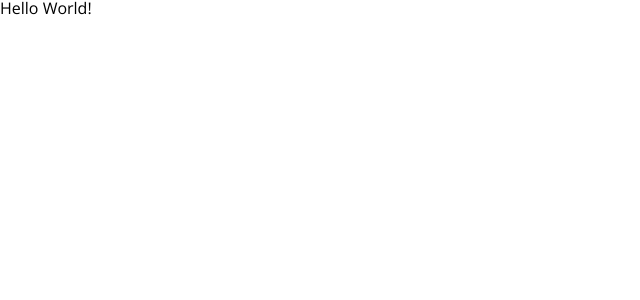
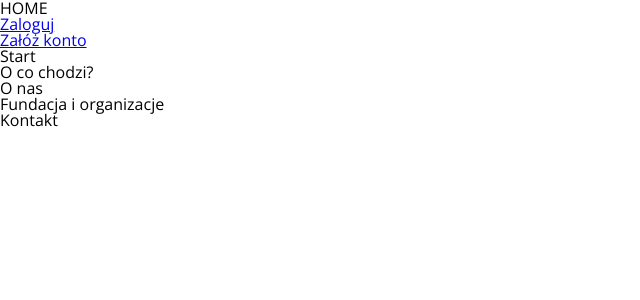
Before and after one commit to Rozycos/Oddam, a React (Create React App) app: page / in a window 1280 px wide. Shown: the top 300 px of the page, without its empty margins (0-640 px from the left). Built offline with nearby package versions, Linux system fonts and the light colour scheme.

Commit message:
created login, signin and home pages. Created basic routing, created home header and nav

```diff
--- a/src/App.js
+++ b/src/App.js
@@ -1,12 +1,23 @@
+import { HashRouter, Route, Routes} from "react-router-dom";
+import Home from "./components/Home/Home";
+import Login from "./components/Login/Login";
+import SignIn from "./components/SignIn/SignIn";
 //import logo from './logo.svg';
 //import './App.css';
 
-function App() {
-  return (
-    <h1>
-      Hello World!
-    </h1>
-  );
-}
+const App = () => (
+  <>
+      <HashRouter>
+      {/* <BrowserRouter> */}
+          <Routes>
+              <Route path={"/"} element={<Home/>}></Route>
+              <Route path={"login"} element={<Login/>}></Route>
+              <Route path={"signin"} element={<SignIn/>}></Route>
+              {/* <Route path={"/AnotherSite"} element={<AnotherSite />}></Route> */}
+          </Routes>
+      </HashRouter>
+      {/* </BrowserRouter> */}
+  </>
+)
 
 export default App;
--- /dev/null
+++ b/src/components/Home/Home.js
@@ -0,0 +1,16 @@
+import React from "react";
+import Navigation from "./HomeHeader/Navigation";
+
+const Home = () =>{
+
+    return (
+        <>
+            <h1>HOME</h1>
+            <header>
+                <Navigation />
+            </header>
+        </>
+    )
+}
+
+export default Home;
--- /dev/null
+++ b/src/components/Home/HomeHeader/Navigation/LoginNavigation.js
@@ -0,0 +1,28 @@
+import React from "react";
+import { Link } from "react-router-dom";
+import Navigation from "./Navigation";
+//import { Link, DirectLink, Element, Events, animateScroll as scroll, scrollSpy, scroller } from "react-scroll";
+
+const LoginNavigation = () =>{
+    return (
+        <>
+            <nav>
+                <ul>
+                    <li>
+                        <Link to="/login">Zaloguj</Link>
+                    </li>
+                    <li>
+                        <Link to="/signin">Załóż konto</Link>
+                    </li>
+                </ul>
+            </nav>
+            <nav>
+                <ul>
+                    <Navigation/>
+                </ul>
+            </nav>
+        </>
+    )
+}
+
+export default LoginNavigation;
--- /dev/null
+++ b/src/components/Home/HomeHeader/Navigation/Navigation.js
@@ -0,0 +1,31 @@
+import React from "react";
+//import { Link, DirectLink, Element, Events, animateScroll as scroll, scrollSpy, scroller } from "react-scroll";
+import { Link } from "react-scroll";
+
+const Navigation = () =>{
+    return (
+        <>
+            <nav>
+                <ul>
+                    <li>
+                        <Link activeClass="active" className="test1" to="/" spy={true} smooth={true} duration={500}>Start</Link>
+                    </li>
+                    <li>O co chodzi?
+
+                    </li>
+                    <li>O nas
+
+                    </li>
+                    <li>Fundacja i organizacje
+
+                    </li>
+                    <li>Kontakt
+
+                    </li>
+                </ul>
+            </nav>
+        </>
+    )
+}
+
+export default Navigation;
--- /dev/null
+++ b/src/components/Home/HomeHeader/Navigation/index.js
@@ -0,0 +1,3 @@
+import LoginNavigation from "./LoginNavigation";
+
+export default LoginNavigation;
--- /dev/null
+++ b/src/components/Login/Login.js
@@ -0,0 +1,7 @@
+import React from "react";
+
+const Login = () =>{
+    return <h1>Login!</h1>
+}
+
+export default Login;
--- /dev/null
+++ b/src/components/SignIn/SignIn.js
@@ -0,0 +1,7 @@
+import React from "react";
+
+const SignIn = () =>{
+    return <h1>Sign In!</h1>
+}
+
+export default SignIn;
```
